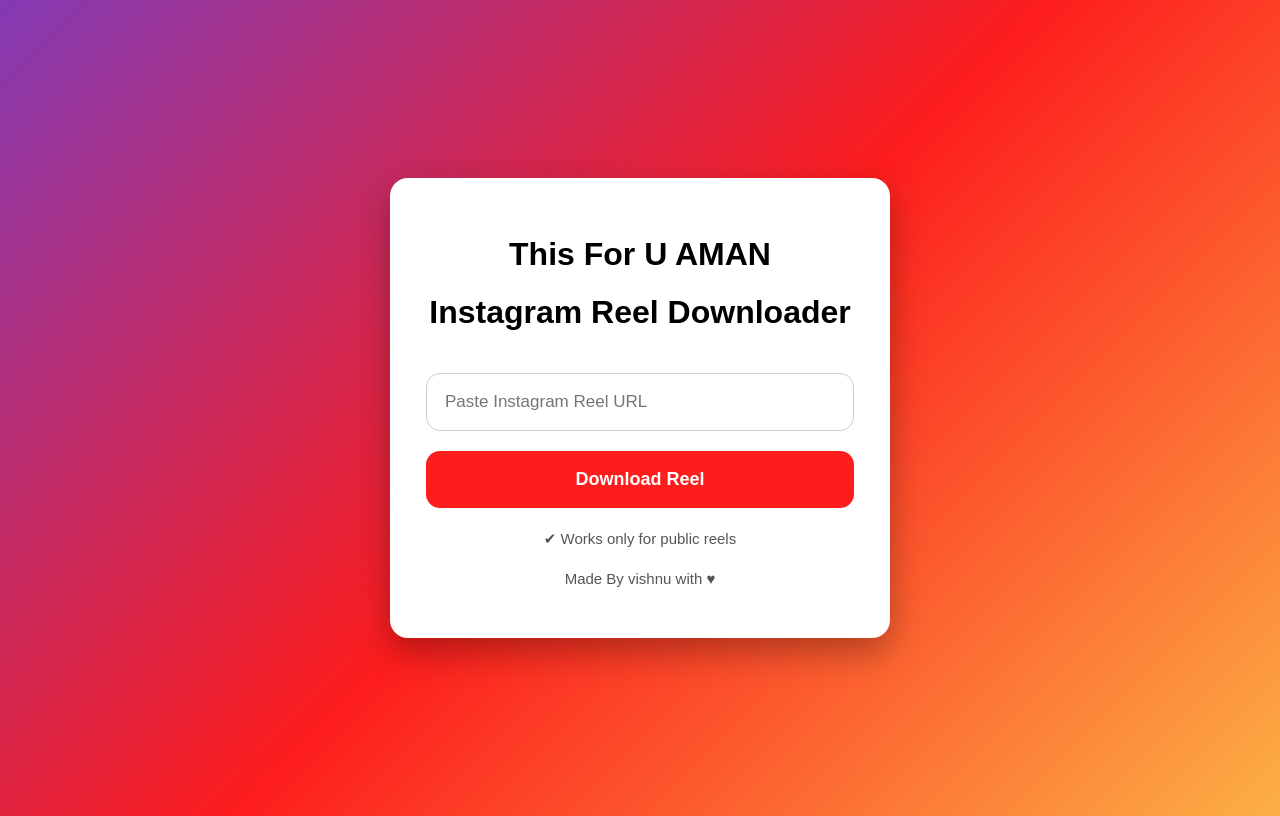
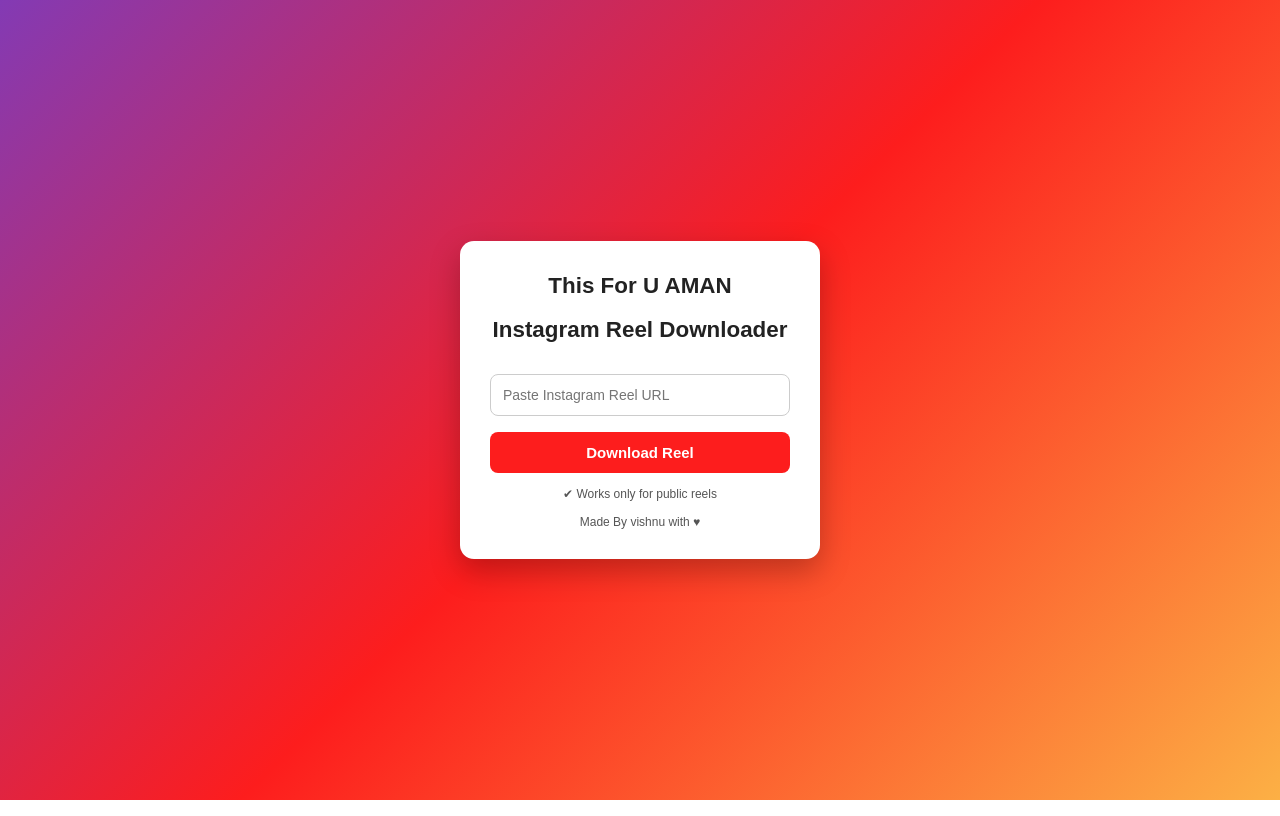
Before and after one commit to vishnusharma17/instagram_reels_downloader, a Flask app: page / in a window 1280 px wide. Run offline with Flask 3, Linux system fonts and the light colour scheme.

Commit message:
fianl commit

```diff
--- a/static/style.css
+++ b/static/style.css
@@ -1,78 +1,118 @@
+/* ===== RESET ===== */
 * {
   box-sizing: border-box;
+  margin: 0;
+  padding: 0;
 }
 
+html, body {
+  width: 100%;
+  height: 100%;
+}
+
+/* ===== BODY (BACKGROUND ONLY) ===== */
 body {
+  font-family: Arial, sans-serif;
   background: linear-gradient(135deg, #833ab4, #fd1d1d, #fcb045);
-  font-family: Arial, sans-serif;
-  min-height: 100vh;
+  background-repeat: no-repeat;
+  background-size: cover;
+  background-position: center;
+}
+
+/* ===== PAGE WRAPPER ===== */
+.page {
+  min-height: 100svh;
+  padding: 5px; /* 👈 left & right EXACT 5px */
   display: flex;
   justify-content: center;
   align-items: center;
-  padding: 10px; /* left-right 10px */
 }
 
-/* Card */
+/* ===== CARD ===== */
 .card {
-  background: white;
-  width: 100%;
-  max-width: calc(100vw - 20px); /* exact 10px gap */
-  min-height: 80vh;              /* REAL height */
-  padding: 36px;                 /* height feel */
-  border-radius: 18px;
+  background: #ffffff;
+  width: 360px;
+  padding: 30px;
+  border-radius: 14px;
   text-align: center;
-  box-shadow: 0 14px 35px rgba(0,0,0,.3);
+  box-shadow: 0 12px 30px rgba(0,0,0,0.25);
+}
+
+/* Headings */
+.card h1 {
+  font-size: 1.4rem;
+  margin-bottom: 14px;
+  color: #222;
+  line-height: 1.3;
 }
 
 /* Input */
 input {
   width: 100%;
-  padding: 18px;
-  margin: 20px 0;
-  border-radius: 14px;
+  padding: 12px;
+  margin: 16px 0;
+  border-radius: 8px;
   border: 1px solid #ccc;
-  font-size: 17px;
+  font-size: 14px;
 }
 
 /* Button */
 button {
+  width: 100%;
+  padding: 12px;
   background: #fd1d1d;
-  color: white;
+  color: #fff;
   border: none;
-  padding: 18px;
-  width: 100%;
-  border-radius: 14px;
+  border-radius: 8px;
   cursor: pointer;
-  font-size: 18px;
+  font-size: 15px;
   font-weight: 600;
+}
+
+button:hover {
+  background: #e01414;
 }
 
 /* Error */
 .error {
-  color: #d00000;
-  margin-top: 16px;
-  font-size: 15px;
+  margin-top: 10px;
+  color: red;
+  font-size: 13px;
 }
 
 /* Note */
 .note {
-  font-size: 15px;
+  margin-top: 14px;
+  font-size: 12px;
   color: #555;
-  margin-top: 22px;
 }
 
-/* 📱 Mobile only */
+/* ===== 📱 MOBILE FINAL ===== */
 @media (max-width: 480px) {
+
   .card {
-    min-height: 85vh;   /* almost full screen */
-    padding: 38px;
+    width: 100%;
+    max-width: calc(100vw - 10px); /* 👈 almost touch */
+    min-height: 88svh;             /* 👈 big card */
+    padding: 36px 24px;
+    border-radius: 18px;
+  }
+
+  .card h1 {
+    font-size: 1.6rem;
+  }
+
+  input {
+    padding: 16px;
+    font-size: 16px;
+  }
+
+  button {
+    padding: 16px;
+    font-size: 17px;
+  }
+
+  .note {
+    font-size: 14px;
   }
 }
-
-/* 🖥 Desktop */
-@media (min-width: 768px) {
-  .card {
-    max-width: 500px;
-    min-height: auto;
-  }
-}
--- a/templates/index.html
+++ b/templates/index.html
@@ -1,24 +1,32 @@
-
 <!DOCTYPE html>
 <html>
   <head>
     <title>Instagram Reel Downloader</title>
+    <meta name="viewport" content="width=device-width, initial-scale=1.0">
     <link rel="stylesheet" href="/static/style.css">
   </head>
   <body>
+    <div class="page">
       <div class="card">
         <h1>This For U AMAN</h1>
         <h1>Instagram Reel Downloader</h1>
+
         <form method="POST">
-        <input type="text" name="url" placeholder="Paste Instagram Reel URL"
+          <input
+            type="text"
+            name="url"
+            placeholder="Paste Instagram Reel URL"
             required>
           <button type="submit">Download Reel</button>
         </form>
+
         {% if error %}
         <p class="error">{{ error }}</p>
         {% endif %}
+
         <p class="note">✔ Works only for public reels</p>
         <p class="note">Made By vishnu with &#9829;</p>
       </div>
+    </div>
   </body>
 </html>
```
Lines whose indentation alone changed are shown as unchanged.
